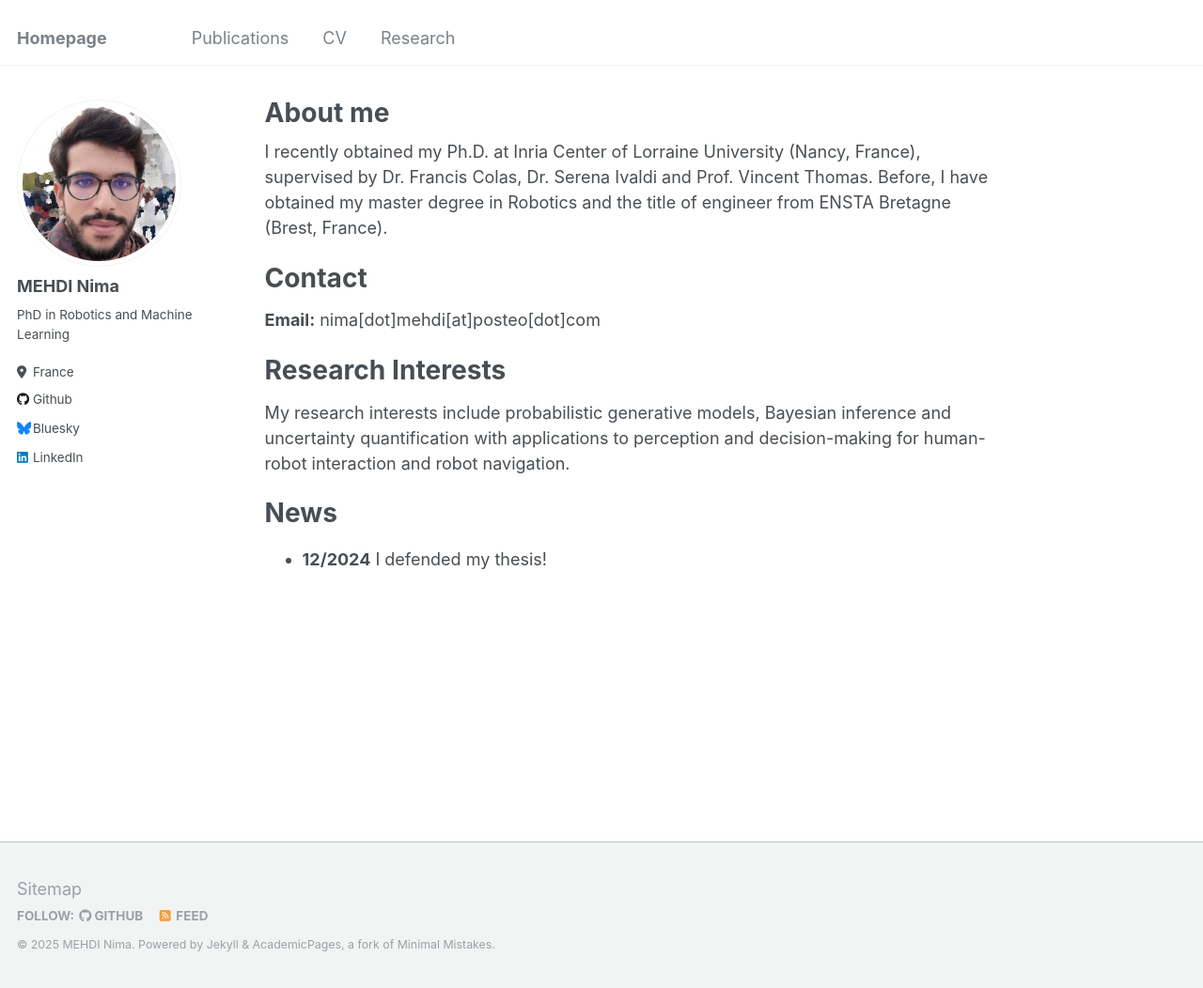
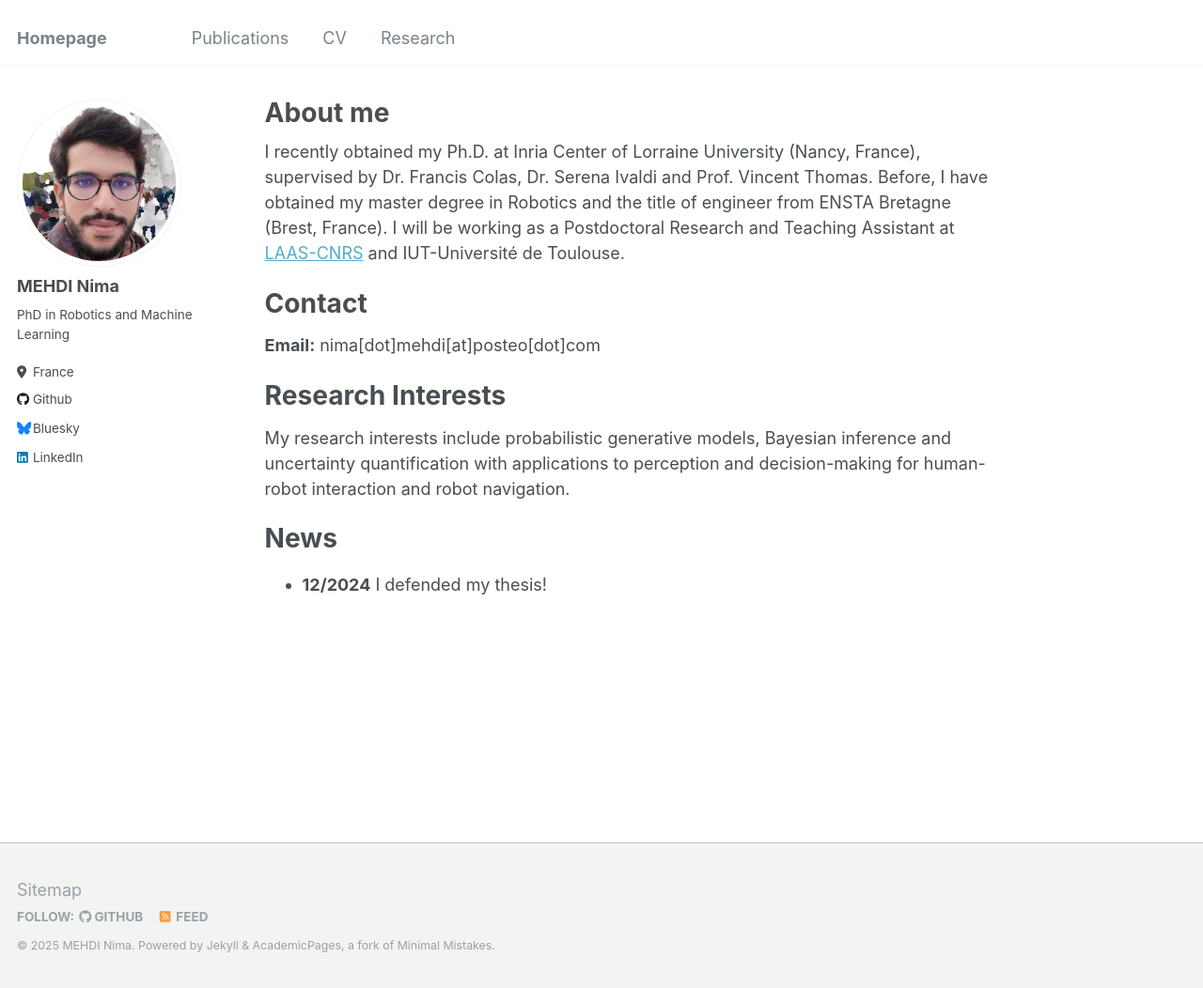
Before and after one commit to MehdiN/mehdin.github.io, a Jekyll site: the page built from _pages/about.md, in a window 1280 px wide and 1052 px high. Shown: the whole window at 94% size. Built offline with Jekyll 4.4.1, drawn with Linux system fonts in a browser that asks for light colours.

Commit message:
update profile

```diff
--- a/_pages/about.md
+++ b/_pages/about.md
@@ -14,6 +14,7 @@ analysis with a focus on uncertainty modeling. -->
 I recently obtained my Ph.D. at Inria Center of Lorraine University (Nancy, France), supervised
 by Dr. Francis Colas, Dr. Serena Ivaldi and Prof. Vincent Thomas.
 Before, I have obtained my master degree in Robotics and the title of engineer from ENSTA Bretagne (Brest, France).
+I will be working as a Postdoctoral Research and Teaching Assistant at [LAAS-CNRS](https://www.laas.fr/en/) and IUT-Université de Toulouse.
 
 # Contact
 
```
